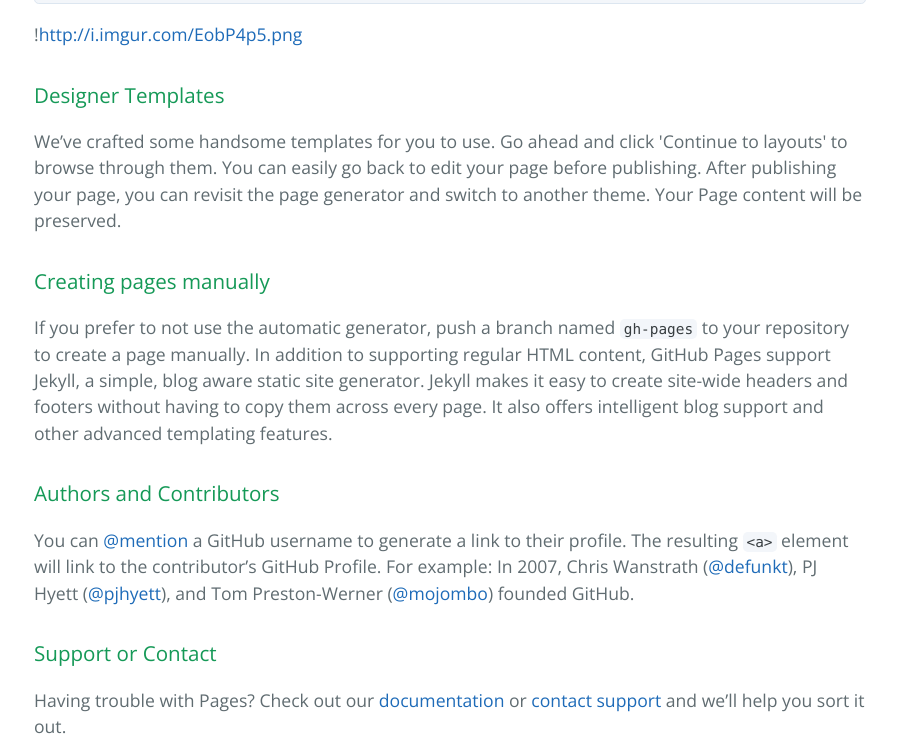
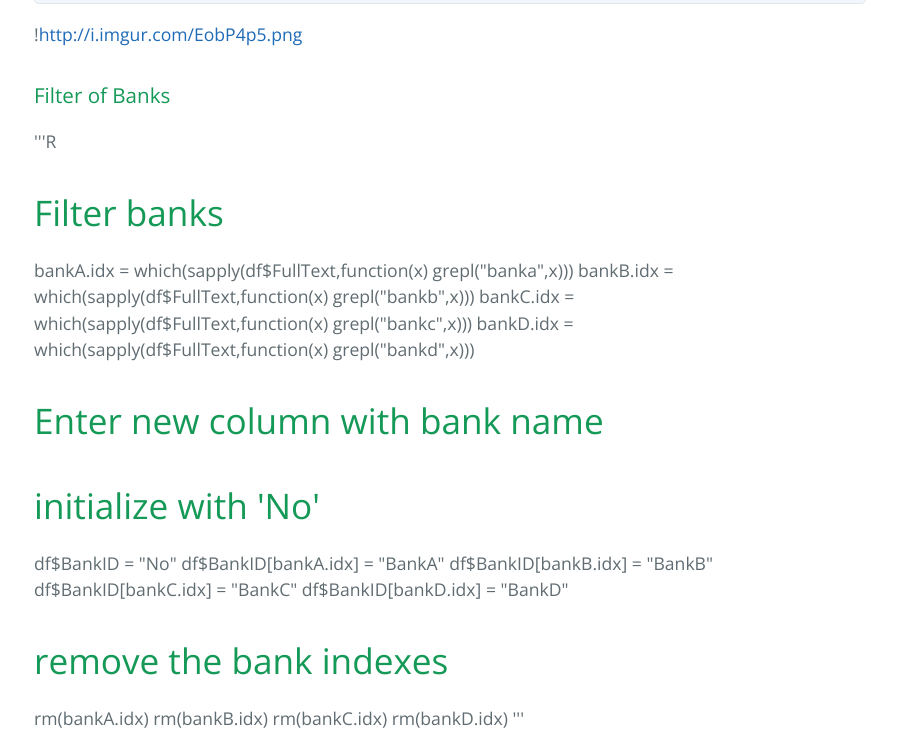
Before and after one commit to davekrall015/Wells-Fargo-Analytics-Competition, a plain HTML site: page index.html in a window 1280 px wide. Shown: the part 1298-2040 px from the top of the page, without its empty margins (190-1087 px from the left). Drawn offline with nearby package versions, Linux system fonts and the light colour scheme.

```diff
--- a/index.html
+++ b/index.html
@@ -22,7 +22,7 @@
       <h3>
 <a id="data-processing" class="anchor" href="#data-processing" aria-hidden="true"><span class="octicon octicon-link"></span></a>Data Processing</h3>
 
-<p>Data Processing is something that began with a dataset that is a rat's nest of information that is unorganized. In this dataset, there are Twitter submissions that regard respective banks. This dataset is broken down from a list of information into comprehensible groups. Banks are the first to be filtered, followed by the topics of discussion, then to Sentiment Analysis (emotional reactions to banks filtered through topics).</p>
+<p>Data Processing began with a dataset that was a rat's nest of information that was unorganized. In this dataset, there are Twitter submissions that regard respective banks. This dataset is broken down from a list of information into comprehensible groups. Banks are the first to be filtered, followed by the topics of discussion, then to Sentiment Analysis (emotional reactions to banks filtered through topics).</p>
 
 <h3>
 <a id="classifierr" class="anchor" href="#classifierr" aria-hidden="true"><span class="octicon octicon-link"></span></a>Classifier.R</h3>
@@ -59,9 +59,38 @@
 <p>!<a href="http://i.imgur.com/EobP4p5.png">http://i.imgur.com/EobP4p5.png</a></p>
 
 <h3>
-<a id="designer-templates" class="anchor" href="#designer-templates" aria-hidden="true"><span class="octicon octicon-link"></span></a>Designer Templates</h3>
+<a id="filter-of-banks" class="anchor" href="#filter-of-banks" aria-hidden="true"><span class="octicon octicon-link"></span></a>Filter of Banks</h3>
 
-<p>We’ve crafted some handsome templates for you to use. Go ahead and click 'Continue to layouts' to browse through them. You can easily go back to edit your page before publishing. After publishing your page, you can revisit the page generator and switch to another theme. Your Page content will be preserved.</p>
+<p>'''R</p>
+
+<h1>
+<a id="filter-banks" class="anchor" href="#filter-banks" aria-hidden="true"><span class="octicon octicon-link"></span></a>Filter banks</h1>
+
+<p>bankA.idx = which(sapply(df$FullText,function(x) grepl("banka",x)))
+bankB.idx = which(sapply(df$FullText,function(x) grepl("bankb",x)))
+bankC.idx = which(sapply(df$FullText,function(x) grepl("bankc",x)))
+bankD.idx = which(sapply(df$FullText,function(x) grepl("bankd",x)))</p>
+
+<h1>
+<a id="enter-new-column-with-bank-name" class="anchor" href="#enter-new-column-with-bank-name" aria-hidden="true"><span class="octicon octicon-link"></span></a>Enter new column with bank name</h1>
+
+<h1>
+<a id="initialize-with-no" class="anchor" href="#initialize-with-no" aria-hidden="true"><span class="octicon octicon-link"></span></a>initialize with 'No'</h1>
+
+<p>df$BankID = "No"
+df$BankID[bankA.idx] = "BankA"
+df$BankID[bankB.idx] = "BankB"
+df$BankID[bankC.idx] = "BankC"
+df$BankID[bankD.idx] = "BankD"</p>
+
+<h1>
+<a id="remove-the-bank-indexes" class="anchor" href="#remove-the-bank-indexes" aria-hidden="true"><span class="octicon octicon-link"></span></a>remove the bank indexes</h1>
+
+<p>rm(bankA.idx)
+rm(bankB.idx)
+rm(bankC.idx)
+rm(bankD.idx)
+'''</p>
 
 <h3>
 <a id="creating-pages-manually" class="anchor" href="#creating-pages-manually" aria-hidden="true"><span class="octicon octicon-link"></span></a>Creating pages manually</h3>
```
Also changed, not shown: params.json (+1 -1 lines).
